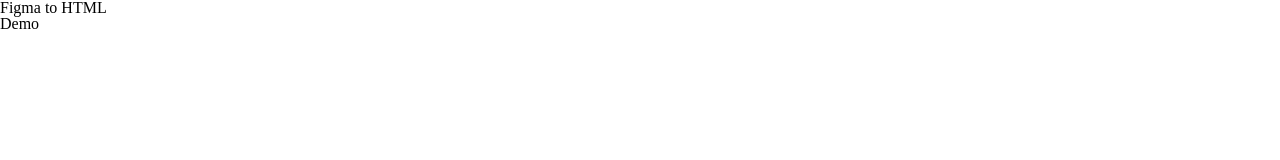
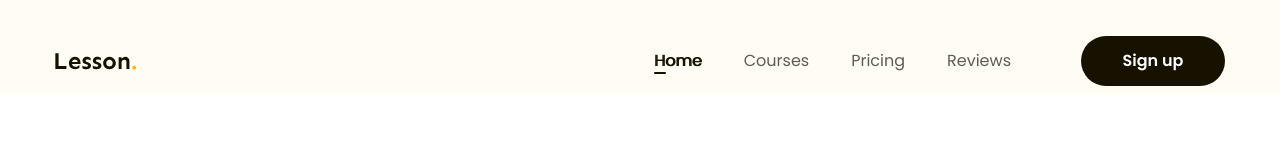
Before and after one commit to lamquoccuong7455/Figma-to-html, a plain HTML site: page index.html in a window 1280 px wide. Shown: the top 160 px of the page. Drawn offline with Linux system fonts and the light colour scheme.

Commit message:
p3 làm phần header

```diff
--- a/assets/css/style.css
+++ b/assets/css/style.css
@@ -1,11 +1,95 @@
 * {
-  box-sizing: border-box; /* kích thước pt tính từ ngoài vào trong */
+    box-sizing: border-box; /* kích thước pt tính từ ngoài vào trong */
 }
 
 html {
-  font-size: 62.5%; /* set font hệ thống về hệ 10px để dễ tính rem */
+    font-size: 62.5%; /* set font hệ thống về hệ 10px để dễ tính rem */
 }
 
 body {
-  font-size: 1.6rem; /* khôi phục lại kích thước default của font theo hệ 10px */
+    font-size: 1.6rem; /* khôi phục lại kích thước default của font theo hệ 10px */
+    font-family: "Poppins", serif;
 }
+
+/* ========================common======================== */
+a {
+    text-decoration: none;
+}
+
+.btn {
+    display: inline-block;
+    min-width: 118px;
+    padding: 0 16px;
+    line-height: 50px;
+    color: #fff;
+    text-align: center;
+    font-size: 1.6rem;
+    font-weight: 600;
+    border-radius: 999px;
+    background: #171100;
+}
+
+.main-content {
+    width: 1170px;
+    max-width: calc(100% - 48px);
+    margin-left: auto;
+    margin-right: auto;
+}
+
+/* ========================header======================== */
+.header {
+    background: #fffcf4;
+}
+
+.header.fixed {
+    position: sticky;
+    top: -28px;
+}
+
+.header .body {
+    display: flex;
+    align-items: center;
+    padding: 36px 0 8px;
+}
+
+.nav {
+    margin-left: auto;
+}
+
+.nav ul {
+    display: flex;
+}
+
+.nav a {
+    color: #5f5b53;
+    font-size: 1.6rem;
+    padding: 8px 21px;
+    position: relative;
+}
+
+.nav li.active a,
+.nav a:hover {
+    color: #171100;
+    /* font-weight: 600; */
+    text-shadow: 1px 0 0 currentColor;
+}
+
+.nav li.active a::after {
+    position: absolute;
+    display: block;
+    left: 21px;
+    bottom: 6px;
+    content: "";
+    width: 12px;
+    height: 2px;
+    border-radius: 999px;
+    background-color: #171100;
+}
+
+.header .btn-sign-up {
+    min-width: 144px;
+}
+
+.header .action {
+    padding-left: 49px;
+}
--- a/index.html
+++ b/index.html
@@ -5,12 +5,53 @@
         <meta name="viewport" content="width=device-width, initial-scale=1.0" />
         <!-- reset css -->
         <link rel="stylesheet" href="./assets/css/reset.css" />
+        <!-- embed font -->
+        <link rel="preconnect" href="https://fonts.googleapis.com" />
+        <link rel="preconnect" href="https://fonts.gstatic.com" crossorigin />
+        <link
+            href="https://fonts.googleapis.com/css2?family=Poppins:ital,wght@0,400;0,500;0,600;1,400;1,700&family=Sen:wght@700&display=swap"
+            rel="stylesheet"
+        />
         <!-- style css -->
         <link rel="stylesheet" href="./assets/css/style.css" />
         <title>Bài 90 - Figma-to-html</title>
     </head>
-  <body>
-    <h1>Figma to HTML</h1>
-    <h2>Demo</h2>
+    <body style="height: 10000px">
+        <!-- header -->
+        <header class="header fixed">
+            <div class="main-content">
+                <div class="body">
+                    <!-- logo -->
+                    <img
+                        src="./assets/img/logo.svg"
+                        alt="Lesson."
+                        class="logo"
+                    />
+
+                    <!-- nav -->
+                    <nav class="nav">
+                        <ul>
+                            <li class="active">
+                                <a href="#!">Home</a>
+                            </li>
+                            <li>
+                                <a href="#!">Courses</a>
+                            </li>
+                            <li>
+                                <a href="#!">Pricing</a>
+                            </li>
+                            <li>
+                                <a href="#!">Reviews</a>
+                            </li>
+                        </ul>
+                    </nav>
+
+                    <!-- bnt action -->
+                    <div class="action">
+                        <a href="#!" class="btn btn-sign-up">Sign up</a>
+                    </div>
+                </div>
+            </div>
+        </header>
     </body>
 </html>
```
Also changed, not shown: assets/img/logo.svg (added). Lines whose indentation alone changed are shown as unchanged.
